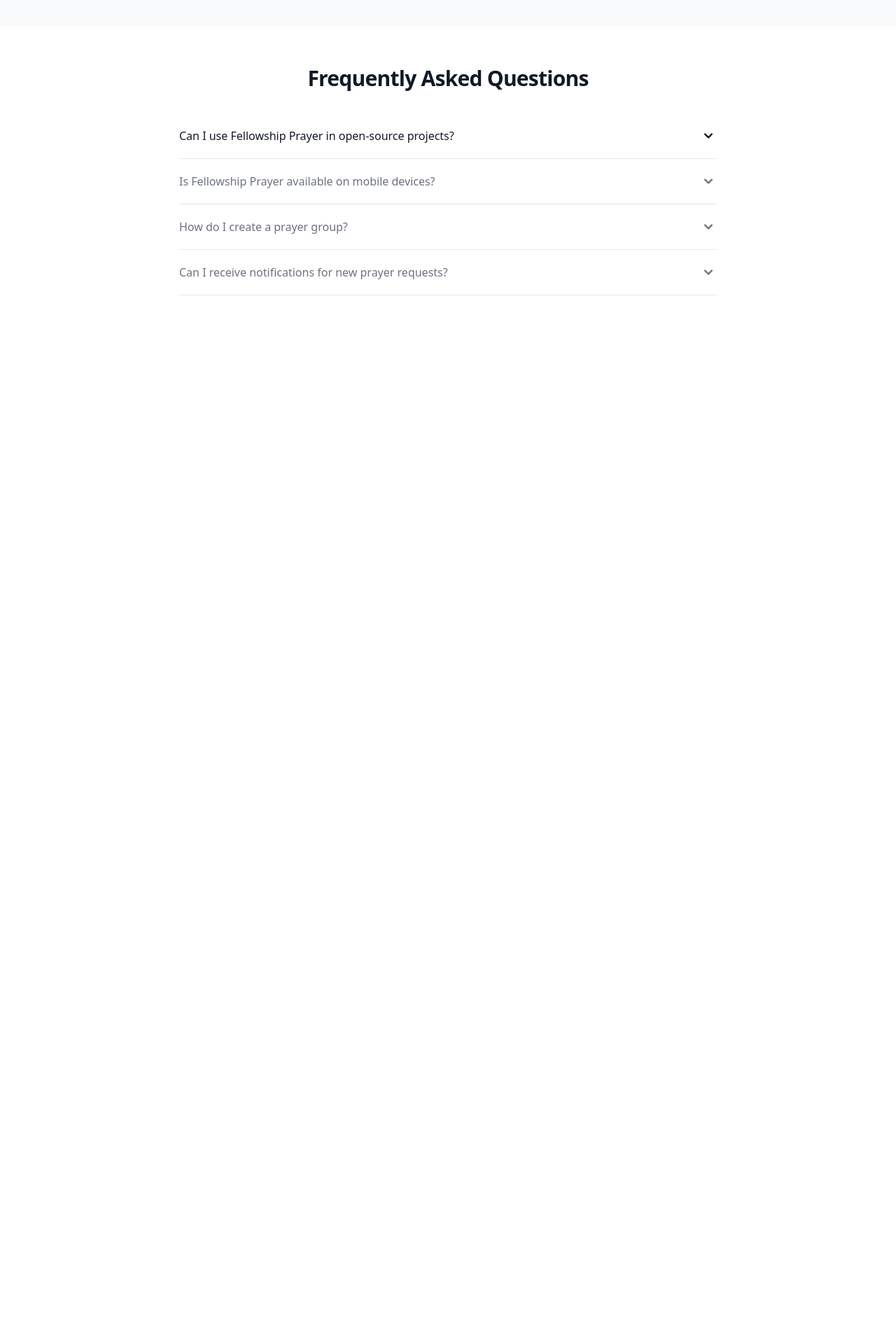
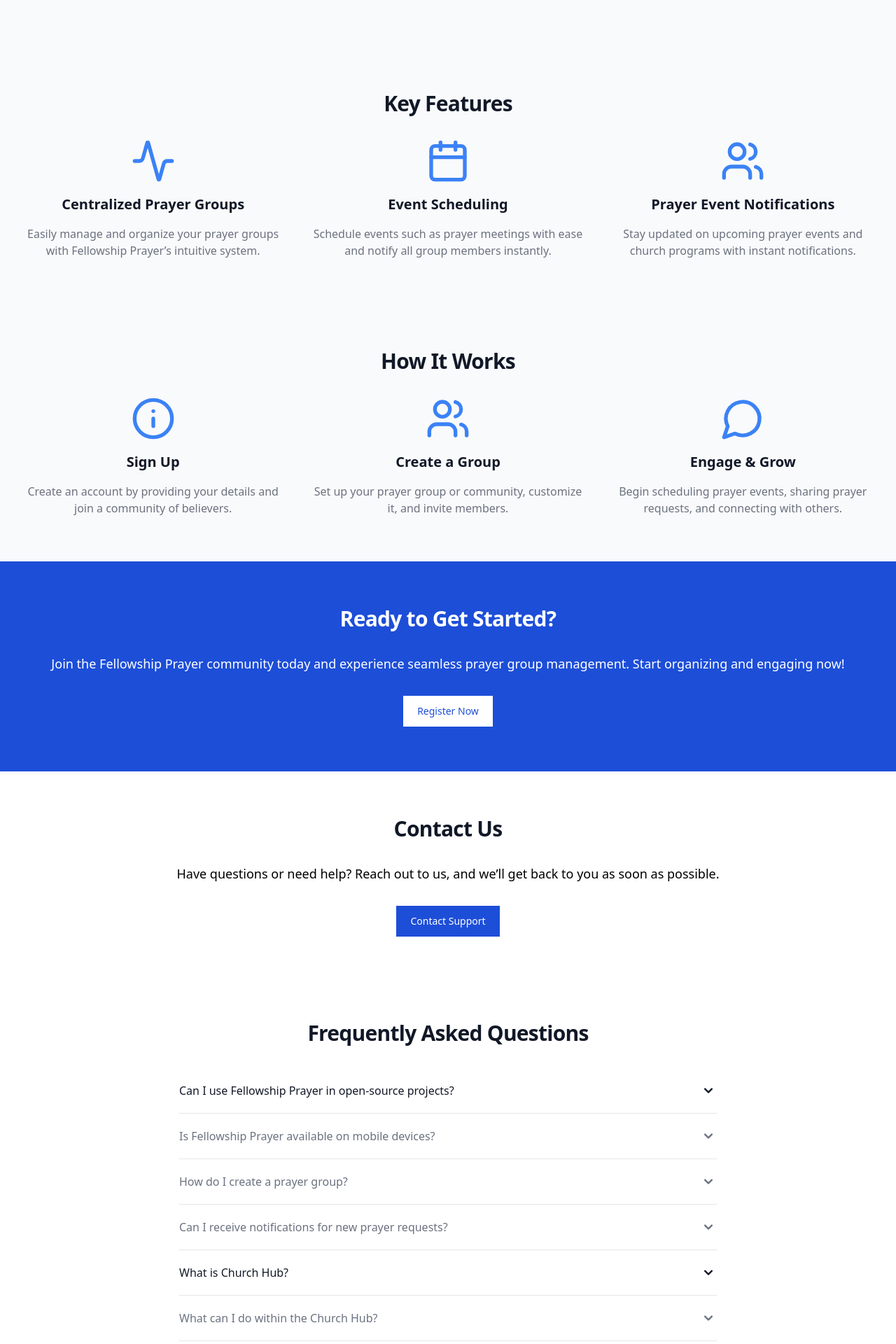
Before and after one commit to jps27CSE/Fellowship_Prayer_Tailwind_Shad_cn, a Next.js app: page / in a window 1280 px wide. Shown: the part 840-2760 px from the top of the page at 70% size. Before the commit the page ends 1398 px from the top, so only its background shows below. Built offline with nearby package versions, Linux system fonts and the light colour scheme; no server answers.

Commit message:
changes in landing page

```diff
--- a/app/(site)/landing/page.tsx
+++ b/app/(site)/landing/page.tsx
@@ -3,6 +3,14 @@
 import Image from "next/image";
 import logo from "../../../public/logo.png";
 import banner from "../../../public/banner.jpg";
+import {
+  Activity,
+  Users,
+  Calendar,
+  MessageCircle,
+  Info,
+  Phone,
+} from "lucide-react";
 
 const Landing = () => {
   const [activeIndex, setActiveIndex] = useState(null);
@@ -33,7 +41,7 @@
             <div className="flex items-center lg:order-2">
               <a
                 href="/login"
-                className="text-gray-800 dark:text-white hover:bg-gray-50 focus:ring-4 focus:ring-gray-300 font-medium rounded-lg text-sm px-4 lg:px-5 py-2 lg:py-2.5 sm:mr-2 dark:hover:bg-gray-700 focus:outline-none dark:focus:ring-gray-800"
+                className=" text-gray-800 dark:text-white hover:bg-gray-50 focus:ring-4 focus:ring-gray-300 font-medium rounded-lg text-sm px-4 lg:px-5 py-2 lg:py-2.5 sm:mr-2 dark:hover:bg-gray-700 focus:outline-none dark:focus:ring-gray-800"
               >
                 Log in
               </a>
@@ -90,9 +98,11 @@
               Building your prayer community.
             </h1>
             <p className="max-w-2xl mb-6 font-light text-gray-500 lg:mb-8 md:text-lg lg:text-xl dark:text-gray-400">
-              Manage prayer requests, schedule meetings, and engage with your
-              prayer group efficiently with Fellowship Prayer.
+              Centralize church activities, manage prayer groups, schedule
+              prayer meetings, and engage with your community seamlessly using
+              Fellowship Prayer.
             </p>
+
             <div className="space-y-4 sm:flex sm:space-y-0 sm:space-x-4">
               <a
                 href="/login"
@@ -148,6 +158,128 @@
               </div>
             </figcaption>
           </figure>
+        </div>
+      </section>
+
+      {/* Features Section */}
+      <section className="bg-gray-50 dark:bg-gray-800 py-16">
+        <div className="max-w-screen-xl px-4 mx-auto text-center lg:px-6">
+          <h2 className="mb-6 text-3xl font-extrabold tracking-tight text-gray-900 lg:mb-8 lg:text-3xl dark:text-white">
+            Key Features
+          </h2>
+          <div className="grid gap-8 lg:grid-cols-3 sm:grid-cols-1">
+            <div className="flex flex-col items-center">
+              <Activity className="w-16 h-16 mb-4 text-blue-500" />
+              <h3 className="text-xl font-semibold text-gray-900 dark:text-white">
+                Centralized Prayer Groups
+              </h3>
+              <p className="mt-4 text-gray-500 dark:text-gray-400">
+                Easily manage and organize your prayer groups with Fellowship
+                Prayer’s intuitive system.
+              </p>
+            </div>
+            <div className="flex flex-col items-center">
+              <Calendar className="w-16 h-16 mb-4 text-blue-500" />
+              <h3 className="text-xl font-semibold text-gray-900 dark:text-white">
+                Event Scheduling
+              </h3>
+              <p className="mt-4 text-gray-500 dark:text-gray-400">
+                Schedule events such as prayer meetings with ease and notify all
+                group members instantly.
+              </p>
+            </div>
+            <div className="flex flex-col items-center">
+              <Users className="w-16 h-16 mb-4 text-blue-500" />
+              <h3 className="text-xl font-semibold text-gray-900 dark:text-white">
+                Prayer Event Notifications
+              </h3>
+              <p className="mt-4 text-gray-500 dark:text-gray-400">
+                Stay updated on upcoming prayer events and church programs with
+                instant notifications.
+              </p>
+            </div>
+          </div>
+        </div>
+      </section>
+
+      {/* How It Works Section */}
+      <section className="bg-gray-50 dark:bg-gray-800 py-16">
+        <div className="max-w-screen-xl px-4 mx-auto text-center lg:px-6">
+          <h2 className="mb-6 text-3xl font-extrabold tracking-tight text-gray-900 lg:mb-8 lg:text-3xl dark:text-white">
+            How It Works
+          </h2>
+          <div className="grid gap-8 lg:grid-cols-3 sm:grid-cols-1">
+            <div className="flex flex-col items-center">
+              <Info className="w-16 h-16 mb-4 text-blue-500" />
+              <h3 className="text-xl font-semibold text-gray-900 dark:text-white">
+                Sign Up
+              </h3>
+              <p className="mt-4 text-gray-500 dark:text-gray-400">
+                Create an account by providing your details and join a community
+                of believers.
+              </p>
+            </div>
+            <div className="flex flex-col items-center">
+              <Users className="w-16 h-16 mb-4 text-blue-500" />
+              <h3 className="text-xl font-semibold text-gray-900 dark:text-white">
+                Create a Group
+              </h3>
+              <p className="mt-4 text-gray-500 dark:text-gray-400">
+                Set up your prayer group or community, customize it, and invite
+                members.
+              </p>
+            </div>
+            <div className="flex flex-col items-center">
+              <MessageCircle className="w-16 h-16 mb-4 text-blue-500" />
+              <h3 className="text-xl font-semibold text-gray-900 dark:text-white">
+                Engage & Grow
+              </h3>
+              <p className="mt-4 text-gray-500 dark:text-gray-400">
+                Begin scheduling prayer events, sharing prayer requests, and
+                connecting with others.
+              </p>
+            </div>
+          </div>
+        </div>
+      </section>
+
+      {/* Call to Action Section */}
+      <section className="bg-blue-700 dark:bg-blue-900 py-16">
+        <div className="max-w-screen-xl px-4 mx-auto text-center text-white lg:px-6">
+          <h2 className="mb-6 text-3xl font-extrabold tracking-tight lg:mb-8 lg:text-3xl">
+            Ready to Get Started?
+          </h2>
+          <p className="mb-8 text-lg font-light">
+            Join the Fellowship Prayer community today and experience seamless
+            prayer group management. Start organizing and engaging now!
+          </p>
+          <div className="flex justify-center space-y-4 sm:space-y-0 sm:space-x-4">
+            <a
+              href="/register"
+              className="inline-flex items-center justify-center px-5 py-3 text-sm font-medium text-center bg-white text-blue-700 rounded-lg sm:w-auto hover:bg-gray-200 focus:ring-4 focus:ring-blue-300"
+            >
+              Register Now
+            </a>
+          </div>
+        </div>
+      </section>
+
+      {/* Contact Section */}
+      <section className="bg-white dark:bg-gray-900 py-16">
+        <div className="max-w-screen-xl px-4 mx-auto text-center lg:px-6">
+          <h2 className="mb-6 text-3xl font-extrabold tracking-tight text-gray-900 lg:mb-8 lg:text-3xl dark:text-white">
+            Contact Us
+          </h2>
+          <p className="mb-8 text-lg font-light">
+            Have questions or need help? Reach out to us, and we’ll get back to
+            you as soon as possible.
+          </p>
+          <a
+            href="mailto:support@fellowshipprayer.com"
+            className="inline-flex items-center justify-center w-full px-5 py-3 text-sm font-medium text-center bg-blue-700 text-white rounded-lg sm:w-auto hover:bg-blue-500 focus:ring-4 focus:ring-blue-300"
+          >
+            Contact Support
+          </a>
         </div>
       </section>
 
@@ -297,6 +429,76 @@
                   </p>
                 </div>
               )}
+
+              {/* Church Hub FAQ Item 1 */}
+              <h3>
+                <button
+                  type="button"
+                  className="flex items-center justify-between w-full py-5 font-medium text-left text-gray-900 bg-white border-b border-gray-200 dark:border-gray-700 dark:bg-gray-900 dark:text-white"
+                  onClick={() => toggleAccordion(5)}
+                >
+                  <span>What is Church Hub?</span>
+                  <svg
+                    className={`w-6 h-6 transition-transform duration-200 ${
+                      activeIndex === 5 ? "rotate-180" : ""
+                    }`}
+                    fill="currentColor"
+                    viewBox="0 0 20 20"
+                    xmlns="http://www.w3.org/2000/svg"
+                  >
+                    <path
+                      fillRule="evenodd"
+                      d="M5.293 7.293a1 1 0 011.414 0L10 10.586l3.293-3.293a1 1 0 111.414 1.414l-4 4a1 1 0 01-1.414 0l-4-4a1 1 0 010-1.414z"
+                      clipRule="evenodd"
+                    ></path>
+                  </svg>
+                </button>
+              </h3>
+              {activeIndex === 5 && (
+                <div className="py-5 border-b border-gray-200 dark:border-gray-700">
+                  <p className="mb-2 text-gray-500 dark:text-gray-400">
+                    Church Hub is a feature that allows churches to centralize
+                    their activities, upload documents, and schedule events like
+                    prayer meetings. It provides a streamlined way to manage and
+                    engage with the church community.
+                  </p>
+                </div>
+              )}
+
+              {/* Church Hub FAQ Item 2 */}
+              <h3>
+                <button
+                  type="button"
+                  className="flex items-center justify-between w-full py-5 font-medium text-left text-gray-500 border-b border-gray-200 dark:border-gray-700 dark:text-gray-400"
+                  onClick={() => toggleAccordion(6)}
+                >
+                  <span>What can I do within the Church Hub?</span>
+                  <svg
+                    className={`w-6 h-6 transition-transform duration-200 ${
+                      activeIndex === 6 ? "rotate-180" : ""
+                    }`}
+                    fill="currentColor"
+                    viewBox="0 0 20 20"
+                    xmlns="http://www.w3.org/2000/svg"
+                  >
+                    <path
+                      fillRule="evenodd"
+                      d="M5.293 7.293a1 1 0 011.414 0L10 10.586l3.293-3.293a1 1 0 111.414 1.414l-4 4a1 1 0 01-1.414 0l-4-4a1 1 0 010-1.414z"
+                      clipRule="evenodd"
+                    ></path>
+                  </svg>
+                </button>
+              </h3>
+              {activeIndex === 6 && (
+                <div className="py-5 border-b border-gray-200 dark:border-gray-700">
+                  <p className="mb-2 text-gray-500 dark:text-gray-400">
+                    Within the Church Hub, you can create and manage church
+                    profiles, upload activity documents, schedule prayer
+                    meetings, and more. It centralizes church activities and
+                    reduces the need for individual event creation.
+                  </p>
+                </div>
+              )}
             </div>
           </div>
         </div>
--- a/app/(site)/login/page.tsx
+++ b/app/(site)/login/page.tsx
@@ -131,7 +131,7 @@
             <Button
               type="submit"
               className="w-full py-3 mt-5 text-white bg-blue-600 hover:bg-blue-700 dark:bg-blue-500 dark:hover:bg-blue-600 rounded-xl"
-              disabled={loading}
+              disabled={true}
             >
               {loading ? "Signing In..." : "Sign In"}
             </Button>
--- a/app/(site)/register/page.tsx
+++ b/app/(site)/register/page.tsx
@@ -306,6 +306,7 @@
             <Button
               type="submit"
               className="w-full py-3 mt-5 text-white bg-blue-600 hover:bg-blue-700 dark:bg-blue-500 dark:hover:bg-blue-600 rounded-xl"
+              disabled={true}
             >
               Register
             </Button>
```
